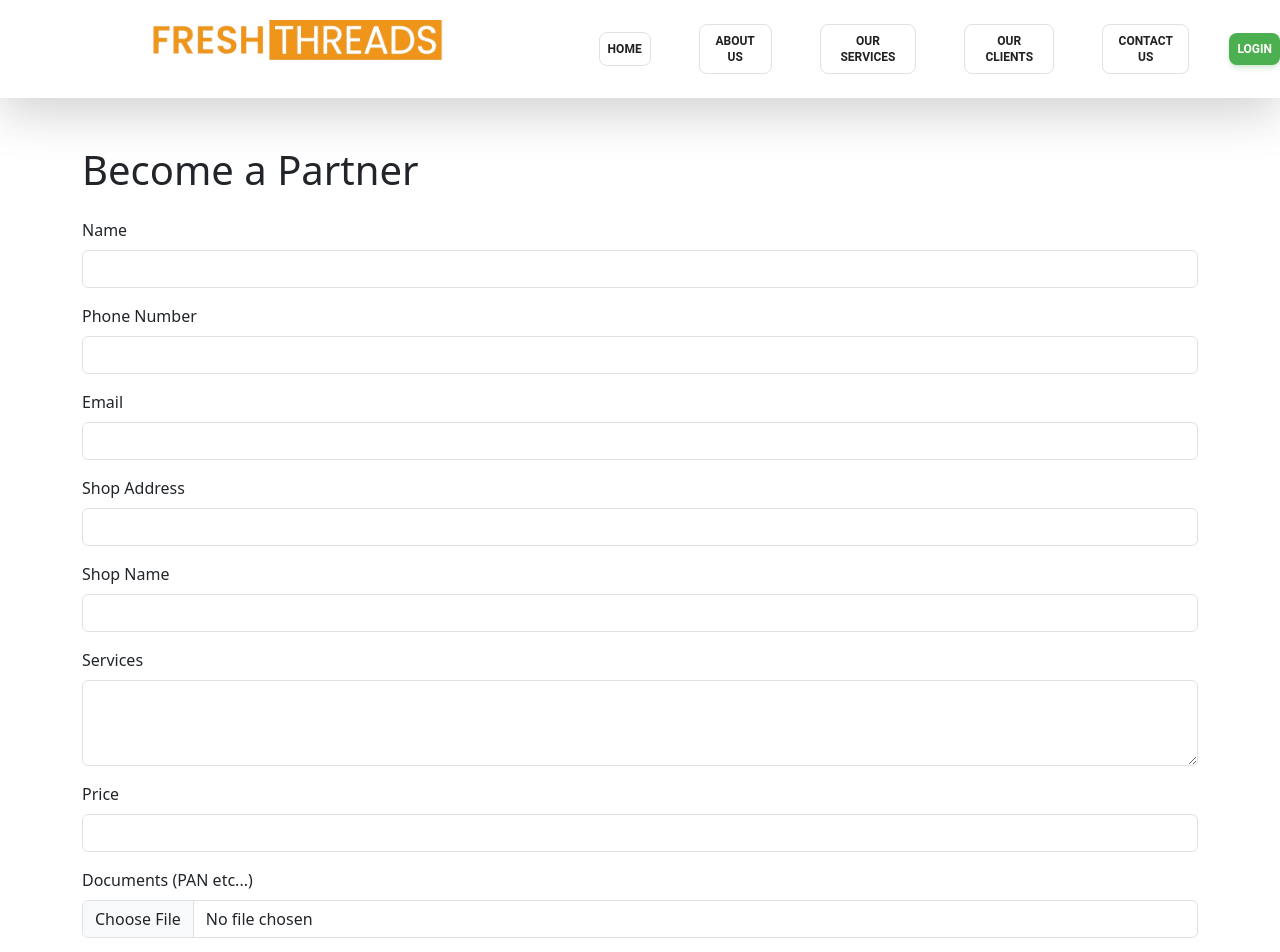
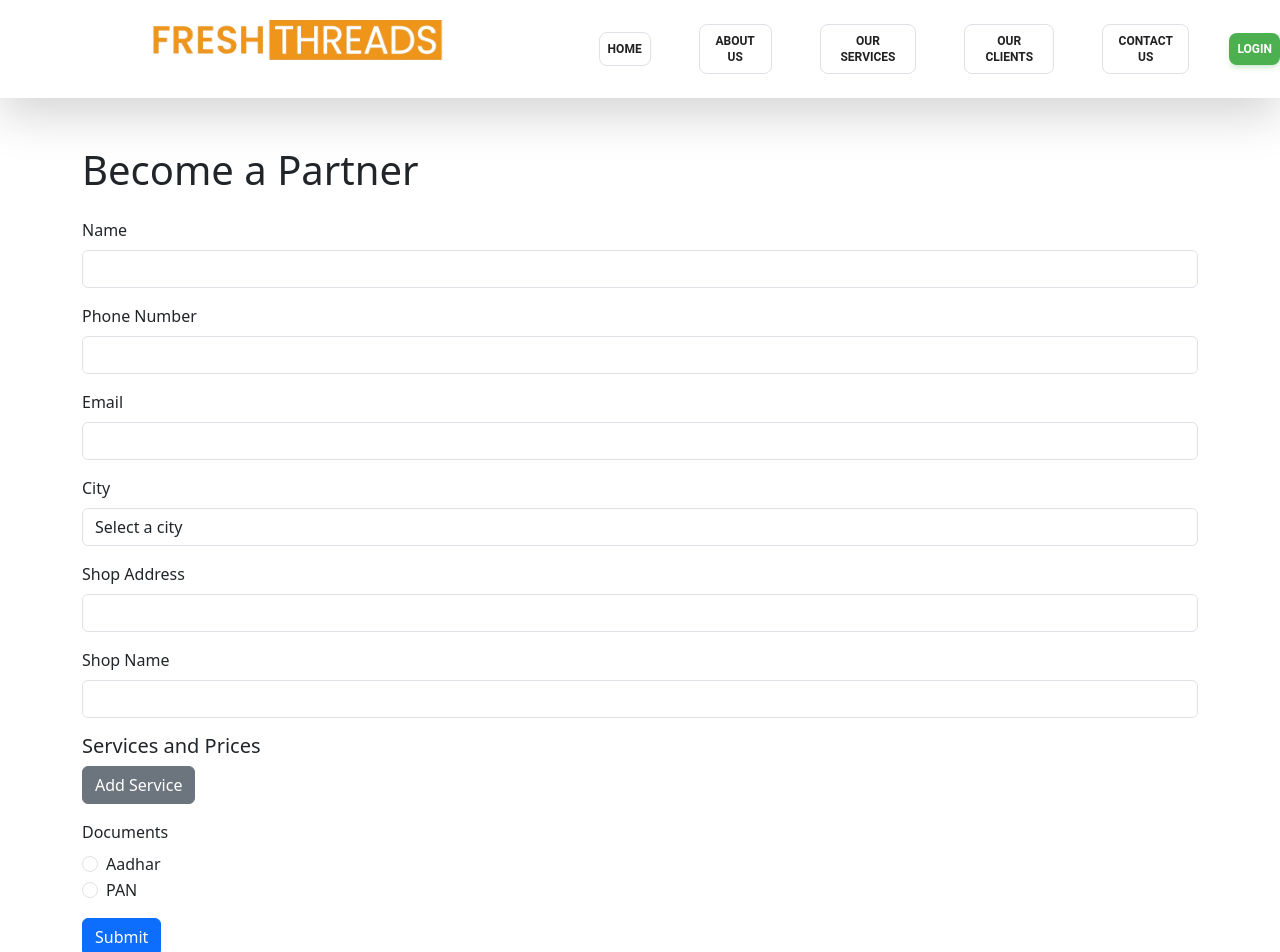
Before and after one commit to PratyushMahajan/LaundryProject, a React (Vite) app: page /partner in a window 1280 px wide. Shown: the top 952 px of the page. Built offline with nearby package versions, Linux system fonts and the light colour scheme.

Commit message:
Partner Page Changes Done

```diff
--- a/src/Components/Partner/Partner.css
+++ b/src/Components/Partner/Partner.css
@@ -1,9 +1,11 @@
-.btn-primary {
+
+.partner-form .btn-primary {
   background-color: #1e90ff;
   border-color: #1e90ff;
+  color: #fff;
 }
 
-  .btn-primary:hover {
+.partner-form .btn-primary:hover {
   background-color: #1681e0;
   border-color: #1681e0;
 }
--- a/src/Components/Partner/Partner.jsx
+++ b/src/Components/Partner/Partner.jsx
@@ -1,10 +1,35 @@
-import React from 'react';
+import React, { useState } from 'react';
 
 const Partner = () => {
+  const [services, setServices] = useState([]);
+  const [documentType, setDocumentType] = useState('');
+
+  const handleAddService = () => {
+    setServices([...services, { name: '', price: '' }]);
+  };
+
+  const handleRemoveService = (index) => {
+    const updatedServices = [...services];
+    updatedServices.splice(index, 1);
+    setServices(updatedServices);
+  };
+
+  const handleServiceChange = (index, field, value) => {
+    const updatedServices = [...services];
+    updatedServices[index][field] = value;
+    setServices(updatedServices);
+  };
+
+  const handleDocumentTypeChange = (e) => {
+    setDocumentType(e.target.value);
+  };
+
+  const cities = ['Bangalore', 'Chennai', 'Hyderabad', 'Mumbai', 'Pune'];
+
   return (
     <div className="container my-5">
       <h1 className="mb-4">Become a Partner</h1>
-      <form>
+      <form className="partner-form">
         <div className="mb-3">
           <label htmlFor="name" className="form-label">Name</label>
           <input type="text" className="form-control" id="name" />
@@ -15,7 +40,19 @@ const Partner = () => {
         </div>
         <div className="mb-3">
           <label htmlFor="email" className="form-label">Email</label>
-          <input type="email" className="form-control" id="email" />
+          <input type="email" className="form-control" id="email" required pattern="[a-zA-Z0-9._%+-]+@[a-zA-Z0-9.-]+\.[a-zA-Z]{2,}" />
+          <div className="invalid-feedback">Please enter a valid email address.</div>
+        </div>
+        <div className="mb-3">
+          <label htmlFor="city" className="form-label">City</label>
+          <select className="form-control" id="city">
+            <option value="">Select a city</option>
+            {cities.map((city, index) => (
+              <option key={index} value={city}>
+                {city}
+              </option>
+            ))}
+          </select>
         </div>
         <div className="mb-3">
           <label htmlFor="shopAddress" className="form-label">Shop Address</label>
@@ -26,16 +63,69 @@ const Partner = () => {
           <input type="text" className="form-control" id="shopName" />
         </div>
         <div className="mb-3">
-          <label htmlFor="services" className="form-label">Services</label>
-          <textarea className="form-control" id="services" rows="3"></textarea>
+          <h5>Services and Prices</h5>
+          {services.map((service, index) => (
+            <div key={index} className="d-flex mb-3">
+              <input
+                type="text"
+                className="form-control me-3"
+                placeholder="Service Name"
+                value={service.name}
+                onChange={(e) => handleServiceChange(index, 'name', e.target.value)}
+              />
+              <input
+                type="number"
+                className="form-control me-3"
+                placeholder="Price"
+                value={service.price}
+                onChange={(e) => handleServiceChange(index, 'price', e.target.value)}
+              />
+              <button
+                type="button"
+                className="btn btn-danger"
+                onClick={() => handleRemoveService(index)}
+              >
+                Delete
+              </button>
+            </div>
+          ))}
+          <button type="button" className="btn btn-secondary" onClick={handleAddService}>
+            Add Service
+          </button>
         </div>
         <div className="mb-3">
-          <label htmlFor="price" className="form-label">Price</label>
-          <input type="number" className="form-control" id="price" />
-        </div>
-        <div className="mb-3">
-          <label htmlFor="documents" className="form-label">Documents (PAN etc...)</label>
-          <input type="file" className="form-control" id="documents" />
+          <label className="form-label">Documents</label>
+          <div className="form-check">
+            <input
+              className="form-check-input"
+              type="radio"
+              name="documentType"
+              id="aadhar"
+              value="aadhar"
+              checked={documentType === 'aadhar'}
+              onChange={handleDocumentTypeChange}
+            />
+            <label className="form-check-label" htmlFor="aadhar">
+              Aadhar
+            </label>
+          </div>
+          <div className="form-check">
+            <input
+              className="form-check-input"
+              type="radio"
+              name="documentType"
+              id="pan"
+              value="pan"
+              checked={documentType === 'pan'}
+              onChange={handleDocumentTypeChange}
+            />
+            <label className="form-check-label" htmlFor="pan">
+              PAN
+            </label>
+          </div>
+          {documentType && (
+            <input type="file" className="form-control" id="documents" />
+          )}
         </div>
         <button type="submit" className="btn btn-primary">Submit</button>
       </form>
```
Lines whose indentation alone changed are shown as unchanged.
